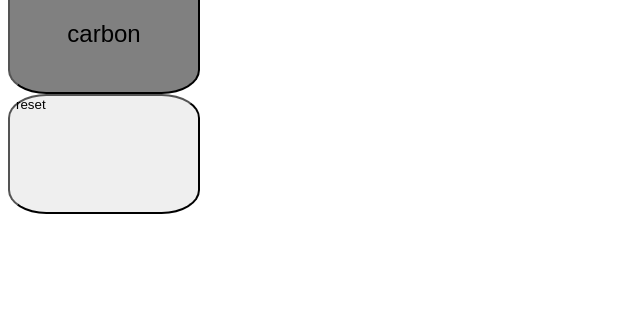
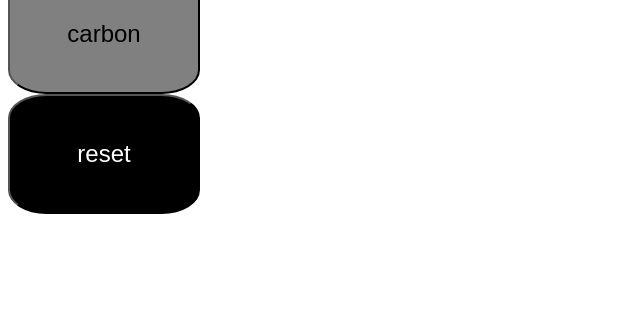
Before and after one commit to cerebrium/chemGame, a plain HTML site: page chemistryGame/index.html in a window 1280 px wide. Shown: the part 474-793 px from the top of the page, 0-635 px from the left. Drawn offline with Linux system fonts and the light colour scheme.

Commit message:
finished version before changing to using canvas

```diff
--- a/chemistryGame/cc/style.css
+++ b/chemistryGame/cc/style.css
@@ -107,3 +107,12 @@ img {
     height: 300px;
     width: 300px;
 }
+
+#reset {
+    display: flex;
+    justify-content: center;
+    align-items: center;
+    background: black;
+    color: white;
+    font-size: 1.5em;
+}
--- a/chemistryGame/js/index.js
+++ b/chemistryGame/js/index.js
@@ -410,7 +410,7 @@ const gameControl = (function(count, ui) {
             cleanUp[i].remove();
             let imageCreation = document.getElementById('image_1');
             let title = document.getElementById('topWords')
-            title.textContent = 'Make Water';
+            title.textContent = 'Make Water!';
             imageCreation.src = '';
         }
         for (i = 0; i < createdElements.length; i++) {
```
